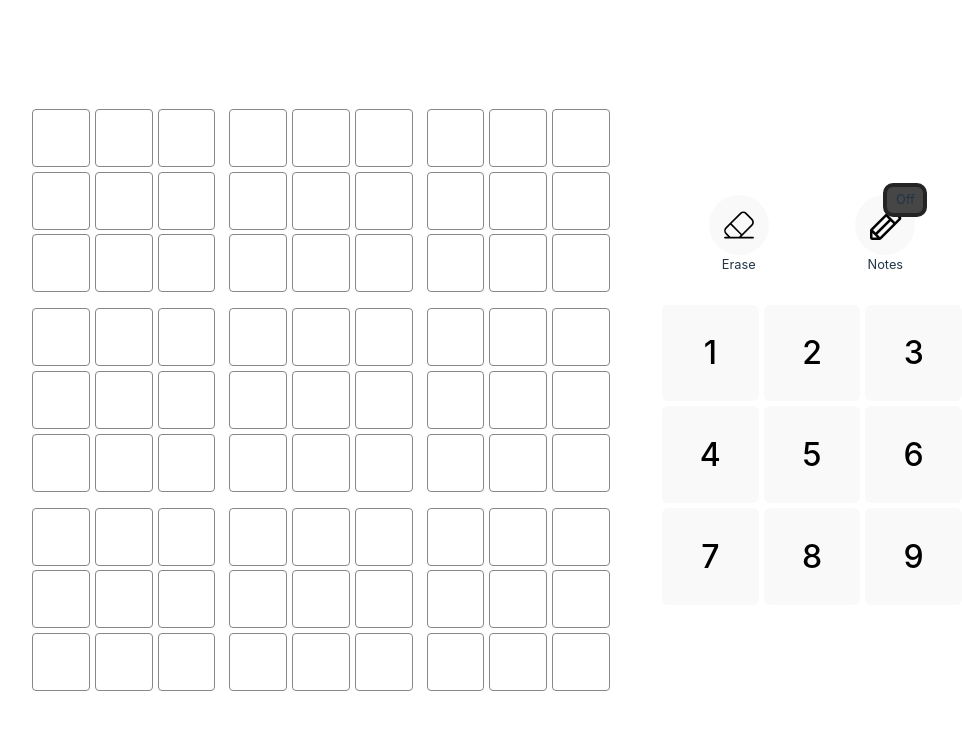
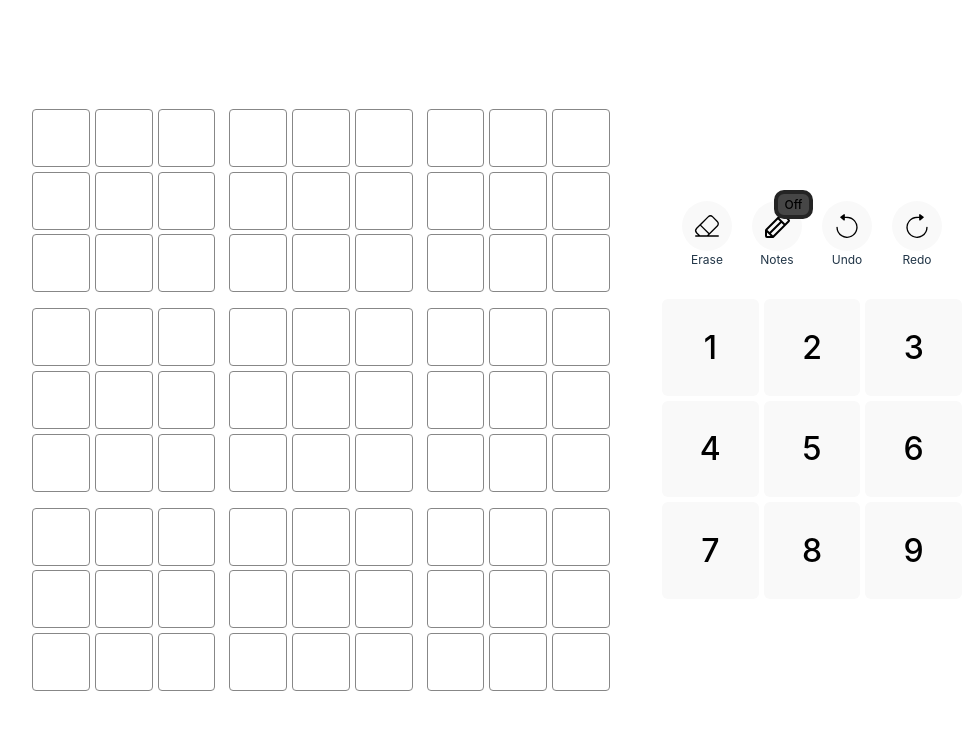
Before and after one commit to jennyho1/sudoku-webapp, a React (Vite) app in the folder frontend/: page / in a window 1280 px wide. Shown: the top 730 px of the page, without its empty margins (144-1106 px from the left). Built offline with nearby package versions, Linux system fonts and the light colour scheme.

Commit message:
added undo and redo functionality

```diff
--- a/frontend/src/components/Controls.tsx
+++ b/frontend/src/components/Controls.tsx
@@ -1,27 +1,41 @@
-import { CiEraser } from "react-icons/ci";
+import { CiEraser, CiUndo, CiRedo } from "react-icons/ci";
 import { PiPencil } from "react-icons/pi";
 import ToggleButton from "./ToggleButton";
 
 interface Props {
-  isNotesToggled: boolean;
+  notesToggled: boolean;
   onErase: () => void;
   onToggle: () => void;
+	onUndo: () => void;
+  onRedo: () => void;
 }
 
-function Controls({ isNotesToggled, onErase, onToggle }: Props) {
+function Controls({ notesToggled, onErase, onToggle, onUndo, onRedo }: Props) {
   return (
     <div className="controls">
       <div>
-        <button onClick={() => onErase()}>
+        <button onClick={onErase}>
           <CiEraser />
         </button>
         <p>Erase</p>
       </div>
       <div>
-        <ToggleButton toggled={isNotesToggled} onToggle={onToggle}>
+        <ToggleButton toggled={notesToggled} onToggle={onToggle}>
           <PiPencil />
         </ToggleButton>
         <p>Notes</p>
+      </div>
+      <div>
+        <button onClick={onUndo}>
+          <CiUndo />
+        </button>
+        <p>Undo</p>
+      </div>
+			<div>
+        <button onClick={onRedo}>
+          <CiRedo />
+        </button>
+        <p>Redo</p>
       </div>
     </div>
   );
--- a/frontend/src/components/Game.tsx
+++ b/frontend/src/components/Game.tsx
@@ -7,6 +7,12 @@ export type CellData = {
   value: number | null;
   notes: number[];
   fixed: boolean;
+};
+
+type CellState = {
+  row: number;
+  col: number;
+  state: CellData;
 };
 
 // 9x9 array with initial values (0 represents empty cells)
@@ -39,9 +45,11 @@ function Game() {
     col: number;
     box: number;
   }>({ row: -1, col: -1, box: -1 });
-  const [isNotesToggled, setNotesToggle] = useState<boolean>(false);
+  const [notesToggled, setNotesToggle] = useState<boolean>(false);
+  const [undoStack, setUndoStack] = useState<CellState[]>([]);
+  const [redoStack, setRedoStack] = useState<CellState[]>([]);
 
-  const handleToggle = () => setNotesToggle(!isNotesToggled);
+  const handleToggle = () => setNotesToggle(!notesToggled);
 
   const handleCellClick = (row: number, col: number, box: number) => {
     setSelectedCell((prev) =>
@@ -53,32 +61,105 @@ function Game() {
 
   const handleErase = () => {
     if (selectedCell.row !== -1 && selectedCell.col !== -1) {
-      const updatedBoard = [...board];
-      updatedBoard[selectedCell.row][selectedCell.col].value = null;
-      updatedBoard[selectedCell.row][selectedCell.col].notes = [];
-      setBoard(updatedBoard);
+      setBoard(
+        board.map((row, rowIndex) =>
+          row.map((cellData, colIndex) => {
+            if (
+              rowIndex === selectedCell.row &&
+              colIndex === selectedCell.col
+            ) {
+              return { ...cellData, value: null, notes: [] };
+            }
+            return cellData;
+          })
+        )
+      );
     }
   };
 
   const handleNumberClick = (number: number) => {
-    const { row, col } = selectedCell;
-    if (row === -1 || col === -1 || board[row][col].fixed) return;
+    if (selectedCell.row === -1 && selectedCell.col === -1) return;
 
-    const updatedBoard = [...board];
-    const cell = updatedBoard[row][col];
-    if (isNotesToggled) {
-      cell.value = null;
-      if (cell.notes.includes(number)) {
-        cell.notes = cell.notes.filter((num) => num !== number);
-      } else {
-        cell.notes.push(number);
-      }
-    } else {
-      cell.value = number;
-      cell.notes = [];
-    }
+    setBoard(
+      board.map((row, rowIndex) =>
+        row.map((cellData, colIndex) => {
+          if (rowIndex === selectedCell.row && colIndex === selectedCell.col) {
+            if (notesToggled || number !== cellData.value)
+              savePreviousState(rowIndex, colIndex, cellData);
+            if (notesToggled) {
+              return {
+                ...cellData,
+                value: null,
+                notes: cellData.notes.includes(number)
+                  ? cellData.notes.filter((num) => num !== number)
+                  : [...cellData.notes, number],
+              };
+            } else if (cellData.value !== number) {
+              return {
+                ...cellData,
+                value: number,
+                notes: [],
+              };
+            }
+          }
+          return cellData;
+        })
+      )
+    );
+  };
 
-    setBoard(updatedBoard);
+  const savePreviousState = (
+    row: number,
+    col: number,
+    previousState: CellData
+  ) => {
+    setUndoStack((prev) => [...prev, { row, col, state: previousState }]);
+    setRedoStack([]); // Clear redo stack after a new move
+  };
+
+  const handleUndo = () => {
+    if (undoStack.length === 0) return;
+
+    const lastState = undoStack[undoStack.length - 1];
+    setUndoStack((prev) => prev.slice(0, -1));
+    setRedoStack((prev) => [
+      ...prev,
+      { ...lastState, state: board[lastState.row][lastState.col] },
+    ]);
+
+    setBoard(
+      board.map((row, rowIndex) =>
+        row.map((cellData, colIndex) =>
+          rowIndex === lastState.row && colIndex === lastState.col
+            ? lastState.state
+            : cellData
+        )
+      )
+    );
+  };
+
+  const handleRedo = () => {
+    if (redoStack.length === 0) return;
+
+    const lastUndoneState = redoStack[redoStack.length - 1];
+    setRedoStack((prev) => prev.slice(0, -1));
+    setUndoStack((prev) => [
+      ...prev,
+      {
+        ...lastUndoneState,
+        state: board[lastUndoneState.row][lastUndoneState.col],
+      },
+    ]);
+
+    setBoard(
+      board.map((row, rowIndex) =>
+        row.map((cellData, colIndex) =>
+          rowIndex === lastUndoneState.row && colIndex === lastUndoneState.col
+            ? lastUndoneState.state
+            : cellData
+        )
+      )
+    );
   };
 
   return (
@@ -91,9 +172,11 @@ function Game() {
 
       <div className="sidebar">
         <Controls
-          isNotesToggled={isNotesToggled}
+          notesToggled={notesToggled}
           onErase={handleErase}
           onToggle={handleToggle}
+          onUndo={handleUndo}
+          onRedo={handleRedo}
         />
         <Numpad onNumberClick={handleNumberClick} />
       </div>
--- a/frontend/src/components/ToggleButton.tsx
+++ b/frontend/src/components/ToggleButton.tsx
@@ -8,14 +8,12 @@ interface Props {
 
 function ToggleButton({ toggled, onToggle, children }: Props) {
   return (
-    <div className="toggle-container">
-      <button className="toggle" onClick={onToggle}>
-        {children}
-      </button>
+    <button className="toggle" onClick={onToggle}>
+      {children}
       <div className={"toggle-indicator " + toggled}>
         {toggled ? "On" : "Off"}
       </div>
-    </div>
+    </button>
   );
 }
 
--- a/frontend/src/styles/Sidebar.css
+++ b/frontend/src/styles/Sidebar.css
@@ -25,15 +25,13 @@
 .controls {
   display: flex;
   justify-content: space-evenly;
-  gap: 40px;
 }
 
 .controls button {
-  font-size: 2.5em;
-  width: 60px;
-  height: 60px;
+  font-size: 2em;
+  width: 50px;
+  height: 50px;
   border-radius: 50%;
-  aspect-ratio: 1;
   display: flex;
   align-items: center;
   justify-content: center;
@@ -41,25 +39,25 @@
 
 .controls p {
   margin: 0;
-  font-size: 0.8em;
+  font-size: 12px;
 }
 
 /* Toggle Container */
-.toggle-container {
+.toggle {
   position: relative;
 }
 
 /* Toggle Indicator Styling */
 .toggle-indicator {
   position: absolute;
-  top: -20%;
-  right: -20%;
+  top: -25%;
+  right: -25%;
   background-color: rgb(70, 70, 70);
   padding: 3px;
-  width: 30px;
+  width: 25px;
   border-radius: 10px;
-  font-size: 0.8em;
   border: 4px solid #242424;
+  font-size: 12px;
 }
 
 .toggle-indicator.true {
@@ -89,8 +87,8 @@
     grid-template-columns: repeat(9, 1fr);
     grid-template-rows: 1fr;
     aspect-ratio: auto;
-		button {
-			font-size: 1.5em;
-		}
+    button {
+      font-size: 1.5em;
+    }
   }
 }
```
